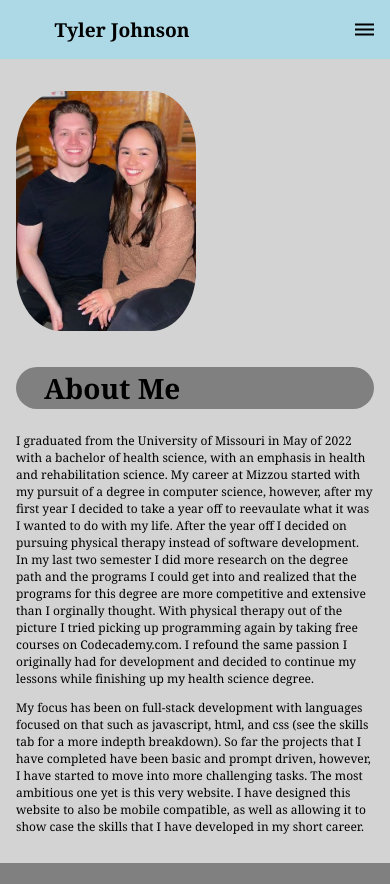
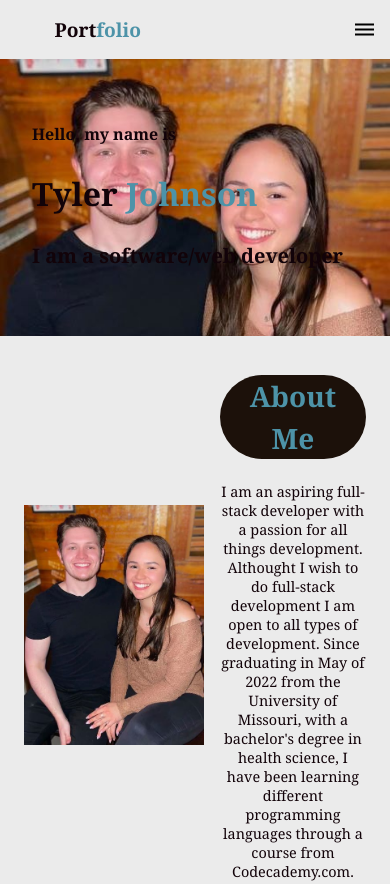
Before and after one commit to Tylermj27/tylermj27.github.io, a plain HTML site: page index.html in a window 390 px wide. Shown: the top 884 px of the page. Drawn offline with Linux system fonts and the light colour scheme.

Commit message:
Reworked the about section and continued on the mobile viewing styling. Also added an introduction section about the about me section

```diff
--- a/index.html
+++ b/index.html
@@ -9,7 +9,7 @@
     <body>
             <div class="navbar">
                 <div class="container">
-                    <a href="./index.html" class="logo">Tyler Johnson</a>
+                    <a href="./index.html" class="logo">Port<span class="logo-name">folio</span></a>
                     <img id="mobile-cta" class="mobile-menu" src="images/menu.svg">
                     <nav>
                         <img id="mobile-exit" class="mobile-menu-exit" src="images/exit.svg">
@@ -24,25 +24,29 @@
                     </nav>
                 </div>
             </div>
+        <section class="introduction">
+            <div class="left-col">
+                <h3 class="greeting">Hello, my name is</h3>
+                <h1 class="name">Tyler <span>Johnson</span></h1>
+                <h2 class="title">I am a software/web developer</h2>
+            </div>
+        </section>
+
+
         <section class="about-me-section">
-            <div class="container">
+            <div class="about-left">
                 <img src="images/Profile Pic.jpg" class ="profile-pic" alt="picture of the creator of this website">
             </div>
-            <div class="container">
+            <div class="about-right">
             <h2 class="head">About Me</h2>
                 <ul class="description">
-                    <p>I graduated from the University of Missouri in May of 2022 with a bachelor of health science, with an emphasis in health and rehabilitation science. My career at Mizzou started
-                        with my pursuit of a degree in computer science, however, after my first year I decided to take a year off to reevaulate what it was I wanted to do with my life. After the year off I
-                        decided on pursuing physical therapy instead of software development. In my last two semester I did more research on the degree path and the programs I could get into and realized that the programs
-                        for this degree are more competitive and extensive than I orginally thought. With physical therapy out of the picture I tried picking up programming again by taking free courses on Codecademy.com.
-                        I refound the same passion I originally had for development and decided to continue my lessons while finishing up my health science degree.
+                    <p>
+                        I am an aspiring full-stack developer with a passion for all things development. Althought I wish to
+                        do full-stack development I am open to all types of development. Since graduating in May of 2022 from
+                        the University of Missouri, with a bachelor's degree in health science, I have been learning different
+                        programming languages through a course from Codecademy.com.
                     </p>
 
-                    <p>
-                        My focus has been on full-stack development with languages focused on that such as javascript, html, and css (see the skills tab for a more indepth breakdown). So far the projects that I have completed
-                        have been basic and prompt driven, however, I have started to move into more challenging tasks. The most ambitious one yet is this very website. I have designed this website to also be mobile compatible,
-                        as well as allowing it to show case the skills that I have developed in my short career.
-                    </p>
                 </ul>
             </div>
         </section>
--- a/style/index.scss
+++ b/style/index.scss
@@ -9,16 +9,31 @@ body {
     font-family: 'Georgia';
 }
 
+:root {
+    --font-color1: #120309; //
+    --font-color2: #4D93A8; //F55C3D 3B7080B
+    --font-color3: #DDD5D0;
+
+    --background-color1: #EBEBEB;
+    --background-color2: #1C110A; //222222
+    --background-color3: #E0E0E0;
+}
+
+
 .navbar{
-    background: lightblue;
+    background: var(--background-color1);
     padding: 1em;
 
     .logo{
         text-decoration: none;
         font-weight: bold;
-        color: black;
+        color: var(--font-color1);
         font-size: 1.2em;
         padding: 0 2em;
+    }
+
+    .logo-name{
+        color: var(--font-color2);
     }
 
     nav {
@@ -32,6 +47,29 @@ body {
 
     .mobile-menu{
         cursor: pointer;
+    }
+}
+
+.introduction {
+    background: var(--background-color3);
+    color: var(--font-color1);
+    background-image: url(../images/Profile\ Pic.jpg);
+    background-size: cover;
+    //background-position: center;
+
+
+    .greeting {
+        font-size: 1em;
+    }
+    .name{
+        font-size: 2em;
+        font-weight: bold;
+        span{
+            color:var(--font-color2);
+        }
+    }
+    .title{
+        font-size: 1.25em;
     }
 }
 
@@ -50,25 +88,40 @@ section {
 }
 
 .about-me-section{
-    background: lightgray;
+    background: var(--background-color1);
     padding: 1em;
-    display: inline-block;
+    display: inline-flex;
     align-items: center;
+
+    .about-left{
+        padding: 0 .5em 0 0.5em;
+    }
 
     .profile-pic {
         height: 15em;
         width: auto;
-        border-radius: 25%;
         margin: 1em auto 0.5em auto;
     }
 
+    .about-right{
+        padding: 0 .5em 0 0.5em;
+    }
+
+    .head{
+        color: var(--font-color2);
+        background: var(--background-color2);
+        text-align: center;
+    }
+
     .description {
-        font-size: 0.75em;
+        font-size: 0.9em;
+        text-align: center;
+        color: var(--font-color1);
     }
 }
 
 .project-section{
-    background: grey;
+    background: var(--background-color3);
 
 }
 
@@ -94,7 +147,7 @@ ul.project-items {
 }
 
 .skill-section{
-    background: slategray;
+    background: var(--background-color3);
 
     .skill-items {
         display: inline-block;
@@ -123,7 +176,7 @@ nav.menu-btn {
 nav {
     position: fixed;
     z-index: 999;
-    width: 66%;
+    width: 33%;
     right: 0;
     top: 0;
     background: coral;
@@ -166,7 +219,6 @@ nav {
         display: grid;
         grid-template-columns: 300px auto;
         justify-content: unset;
-
     }
 
     .navbar nav {
```
Also changed, not shown: style/index.css, 1 other file.
